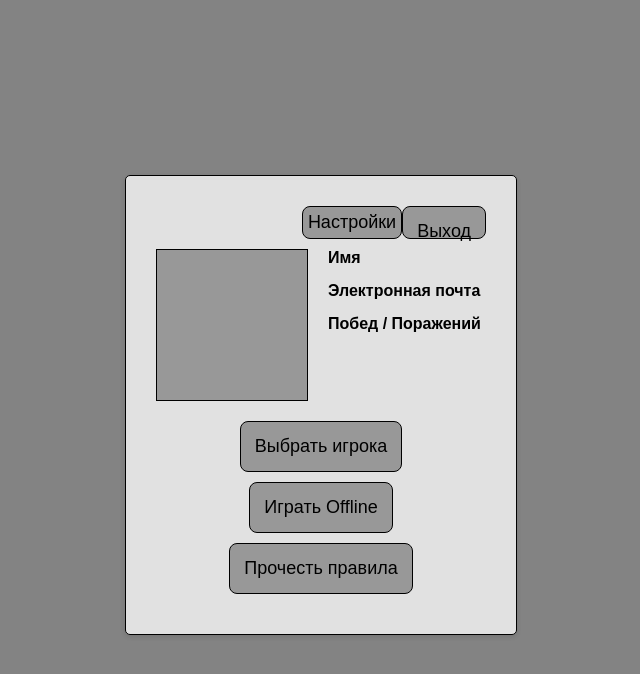
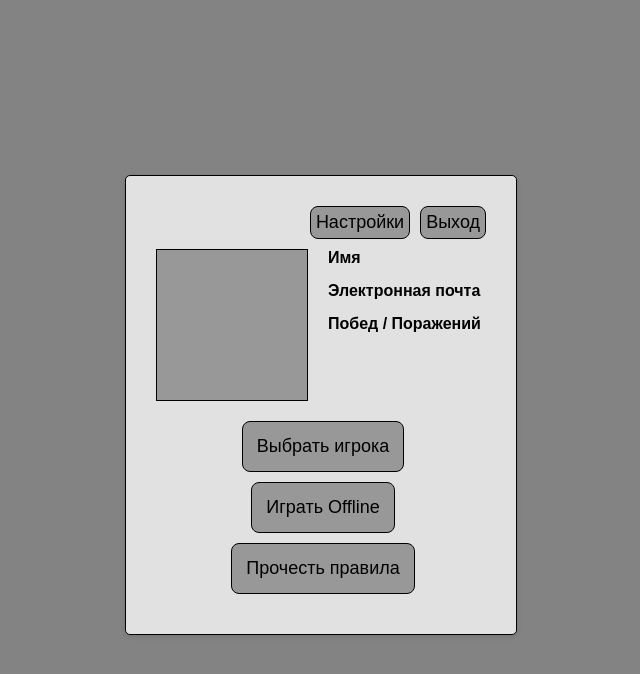
Before and after one commit to FuNFoBzzz2/FireCheck, a PHP site: page /home.html in a window 1280 px wide. Shown: the top 674 px of the page, without its empty margins (319-959 px from the left). Run offline with PHP 8.4, Linux system fonts and the light colour scheme; some libraries are stand-ins or nearby versions.

Commit message:
Add files via upload

```diff
--- a/assets/style.css
+++ b/assets/style.css
@@ -47,6 +47,7 @@ body {
   /* display: block; */
   background-color: #989898;
   margin-bottom: 10px;
+  margin-left: 4px;
   border-radius: 8px;
   padding: 14px;
   max-height: 33px;
--- a/home.html
+++ b/home.html
@@ -48,7 +48,7 @@
             <a href="" class="href" >Настройки</a>
                 <!-- <button class="settings-button">Настройки</button> -->
                 <!-- <button class="settings-button">Выход</button> -->
-                <button id="logout-btn" class="settings-button">Выход</button>
+                <button id="logout-btn" class="href">Выход</button>
                 <!-- <a id="logout-btn" class="href" >Выход</a> -->
             </div>
                 <div class="Image"></div>
--- a/out.js
+++ b/out.js
@@ -1,3 +1,4 @@
+import { initializeApp } from "https://www.gstatic.com/firebasejs/9.22.2/firebase-app.js";
 import { getAuth, signOut } from "https://www.gstatic.com/firebasejs/9.22.2/firebase-auth.js";
 
 const firebaseConfig = {
```
